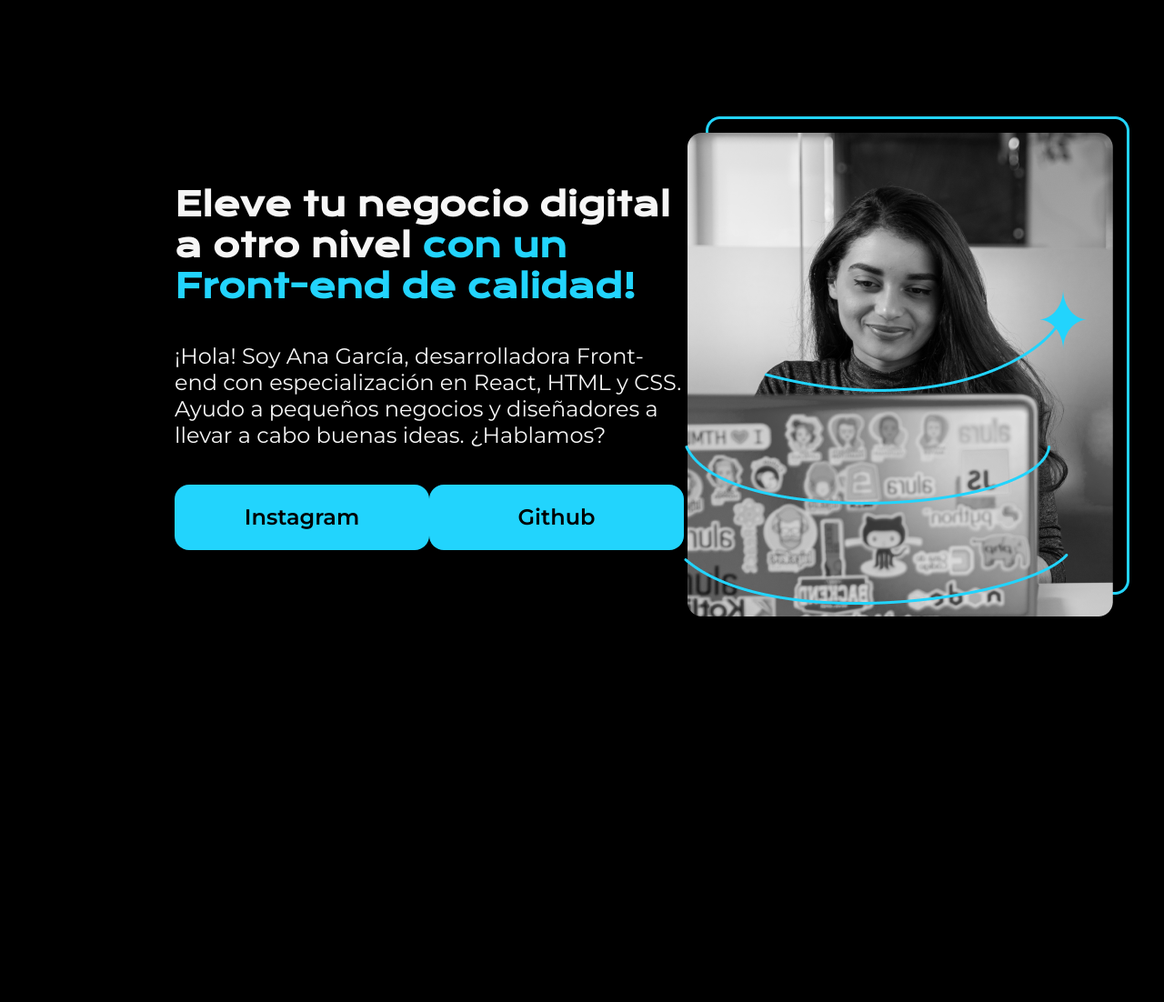
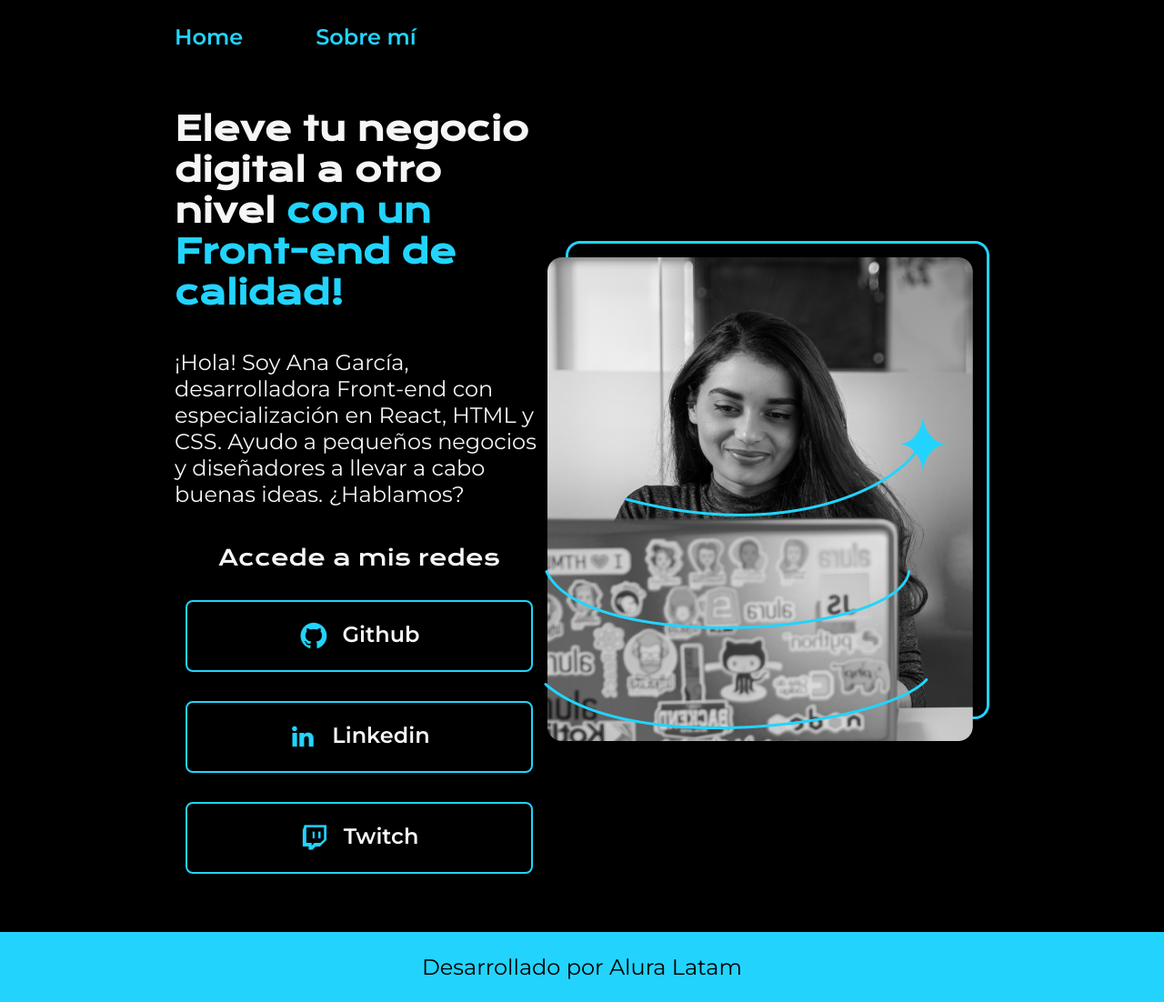
Before and after one commit to luiscertificaciones/html-css, a plain HTML site: page index.html in a window 1280 px wide. Shown: the whole page at 91% size. Before the commit the page ends 928 px from the top, so only its background shows below. Drawn offline with nearby package versions, Linux system fonts and the light colour scheme.

Commit message:
Actualizando el proyecto

```diff
--- a/index.html
+++ b/index.html
@@ -1,29 +1,53 @@
 <!DOCTYPE html>
-<html lang="es">
+<html lang="es-mx">
 <head>
     <meta charset="UTF-8">
+    <meta http-equiv="X-UA-Compatible" content="IE=edge">
     <meta name="viewport" content="width=device-width, initial-scale=1.0">
-    <title>HTML + CSS</title>
-    <link rel="stylesheet" href="style.css">
+    <title>Portafolio</title>
+    <link rel="stylesheet" href="styles/style.css">
+
 </head>
 <body>
-    <header></header>
+    <header class="header">
+        <nav class="header__menu">
+            <a class="header__menu__link" href="index.html">Home</a>
+            <a class="header__menu__link" href="about.html">Sobre mí</a>
+        </nav>
+    </header>
     <main class="presentacion">
         <section class="presentacion__contenido">
-        <h1 class="presentacion__contenido__titulo">
-            Eleve tu negocio digital a otro nivel <strong class="titulo-destaque">con un Front-end de calidad!</strong>
-        </h1>
-        <p class="presentacion__contenido__texto">¡Hola! Soy Ana García, desarrolladora Front-end con especialización en React,
-            HTML y CSS. Ayudo a pequeños negocios y diseñadores a llevar a cabo buenas ideas.
-            ¿Hablamos?
-        </p>
-        <div class="presentacion__enlaces">
-        <a class="presentacion__enlaces__link" href="#">Instagram</a>
-        <a class="presentacion__enlaces__link" href="#">Github</a>
-        </div>
+            <h1 class="presentacion__contenido__titulo">
+                Eleve tu negocio digital a otro nivel
+                <strong class="titulo-destaque">con un Front-end de calidad!
+                </strong></h1>
+                <p class="presentacion__contenido__texto">¡Hola! Soy Ana García, desarrolladora Front-end con
+                    especialización en React, HTML y CSS. Ayudo a pequeños
+                    negocios y diseñadores a llevar a cabo buenas ideas.
+                    ¿Hablamos?
+
+                </p>
+                <div class="presentacion__enlaces">
+                    <h2 class="presentacion__enlaces__subtitulo">Accede a mis redes</h2>
+                    <a class="presentacion__enlaces__link" href="https://github.com/">
+                        <img src="./assets/github.png">
+                        Github
+                    </a>
+                    <a class="presentacion__enlaces__link" href="https://linkedin.com/in/">
+                        <img src="./assets/linkedin.png">
+                        Linkedin
+                    </a>
+                    <a class="presentacion__enlaces__link" href="https://twitch.tv/">
+                        <img src="./assets/twitch.png">
+                        Twitch
+                    </a>
+                </div>
+
         </section>
-        <img src="assets/Ana-Garcia.png">
+            <img src="./assets/Imagen.png" alt="Foto de Ana García desarrolando un proyecto">
     </main>
-    <footer></footer>
+    <footer class="footer">
+        <p>Desarrollado por Alura Latam</p>
+    </footer>
 </body>
 </html>
--- a/style.css
+++ /dev/null
@@ -1,61 +0,0 @@
-@import url('https://fonts.googleapis.com/css2?family=Krona+One&family=Montserrat:wght@400;600&display=swap');
-
-
-* {
-    padding: 0;
-    margin:0;
-}
-
-body{
-    height: 100vh;
-    box-sizing: border-box;
-    background-color: #000000;
-    color: #F6F6F6;
-}
-
-
-.titulo-destaque {
-    color: #22D4FD; ;
-}
-
-.presentacion {
-    margin: 10% 15%;
-    display: flex;
-    align-items: center;
-    justify-content: space-between;
-}
-
-.presentacion__contenido{
-    width: 615px;
-    display: flex;
-    flex-direction: column;
-    gap: 40px;
-}
-
-.presentacion__contenido__titulo{
-    font-size: 36px;
-    font-family: 'Krona One', sans-serif;
-}
-
-.presentacion__contenido__texto{
-    font-size: 24px;
-    font-family: 'Montserrat', sans-serif;
-}
-
-.presentacion__enlaces{
-    display: flex;
-    justify-content: space-between;
-}
-
-.presentacion__enlaces__link{
-    background-color: #22D4FD;
-    width: 280px;
-    text-align: center;
-    border-radius: 16px;
-    font-size: 24px;
-    font-weight: 600;
-    padding: 21.5px 0;
-    text-decoration: none;
-    color: #000000;
-    font-family: 'Montserrat', sans-serif;
-}
--- /dev/null
+++ b/styles/style.css
@@ -0,0 +1,114 @@
+@import url('https://fonts.googleapis.com/css2?family=Krona+One&family=Montserrat:wght@400;600&display=swap');
+
+
+:root {
+    --color-primario: #000000;
+    --color-secundario: #F6F6F6;
+    --color-terciario: #22D4FD;
+    --color-hover: #272727;
+
+    --fuente-krona: 'Krona One', sans-serif;
+    --fuente-montserrat: 'Montserrat', sans-serif;
+}
+
+* {
+    padding: 0;
+    margin:0;
+}
+
+body{
+    box-sizing: border-box;
+    background-color: var(--color-primario);
+    color: var(--color-secundario);
+}
+
+.header{
+    padding: 2% 0% 0% 15%;
+}
+
+.header__menu{
+    display: flex;
+    gap: 80px;
+}
+.header__menu__link{
+    font-family: var(--fuente-montserrat);
+    font-size: 24px;
+    font-weight: 600;
+    color: var(--color-terciario);
+    text-decoration: none;
+
+}
+
+
+
+.presentacion {
+    padding: 5% 15%;
+    display: flex;
+    align-items: center;
+    justify-content: space-between;
+}
+
+.presentacion__contenido{
+    width: 615px;
+    display: flex;
+    flex-direction: column;
+    gap: 40px;
+}
+
+
+.presentacion__contenido__titulo{
+    font-size: 36px;
+    font-family: var(--fuente-krona);
+}
+
+.titulo-destaque {
+    color: var(--color-terciario); ;
+}
+
+.presentacion__contenido__texto{
+    font-size: 24px;
+    font-family: var(--fuente-montserrat);
+}
+
+.presentacion__enlaces{
+    display: flex;
+    flex-direction: column;
+    justify-content: space-between;
+    align-items: center;
+    gap: 32px;
+}
+
+.presentacion__enlaces__subtitulo{
+    font-family: var(--fuente-krona);
+    font-weight: 400;
+    font-size: 24px;
+}
+.presentacion__enlaces__link{
+      display: flex;
+      justify-content: center;
+      gap: 16px;
+      border: 2px solid var(--color-terciario);
+      width: 378px;
+      text-align: center;
+      border-radius: 8px;
+      font-size: 24px;
+      font-weight: 600;
+      padding: 21.5px 0;
+      text-decoration: none;
+      color: var(--color-secundario);
+      font-family: var(--fuente-montserrat);
+}
+
+.presentacion__enlaces__link:hover{
+    background-color: var(--color-hover);
+}
+
+.footer{
+    color:var(--color-primario);
+    background-color: var(--color-terciario);
+    padding: 24px;
+    text-align: center;
+    font-family: var(--fuente-montserrat);
+    font-size: 24px;
+    font-weight: 400;
+}
```
Also changed, not shown: about.html (added, +42 -0 lines), assets/Ana-Garcia.png (deleted), assets/Imagen.png (added), assets/github.png (added), assets/html-5.png (deleted), assets/instagram.png (added), assets/linkedin.png (added), assets/twitch.png (added), assets/twitter-novo.png (added), assets/twitter.png (added), 1 other file.
